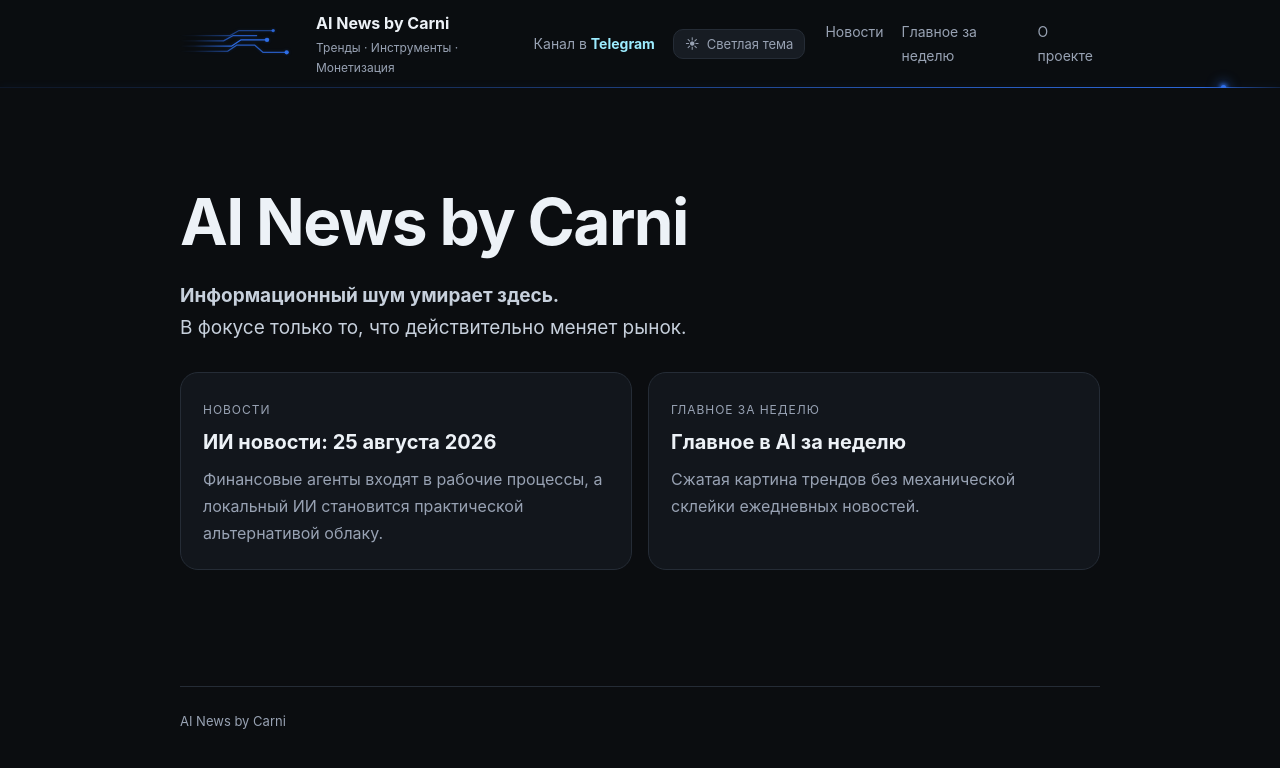
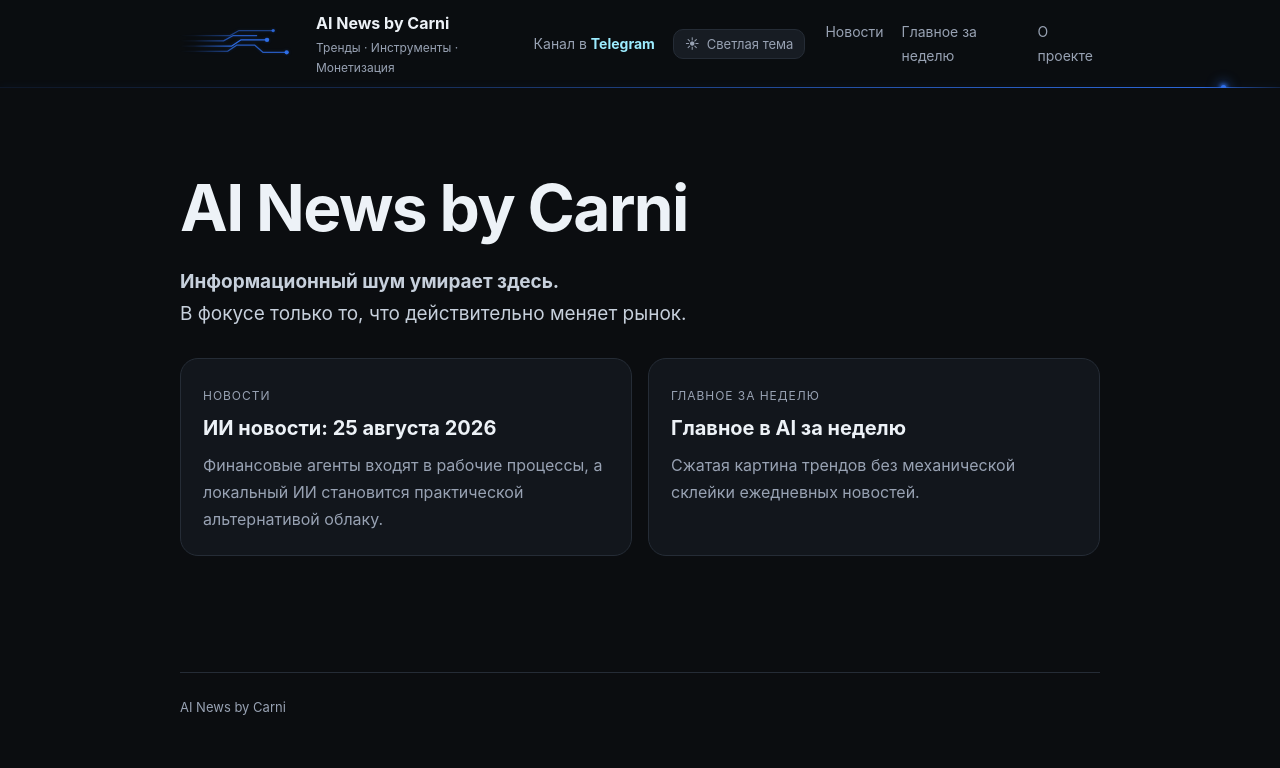
Before and after one commit to DmitryCarni/ai-news-by-carni, a Jekyll site: the page built from index.md, in a window 1280 px wide. Shown: the top 768 px of the page. Built offline with Jekyll 4.4.1, drawn with Linux system fonts in a browser that asks for light colours.

Commit message:
Tighten homepage top spacing

```diff
--- a/index.md
+++ b/index.md
@@ -8,7 +8,7 @@ title: Главная
 {% assign latest_daily = daily_reports | first %}
 {% assign latest_weekly = weekly_reports | first %}
 
-<section class="hero">
+<section class="hero" style="padding-top:20px">
 <h1>AI News by Carni</h1>
 <p class="lead"><strong>Информационный шум умирает здесь.</strong><br>В фокусе только то, что действительно меняет рынок.</p>
 
```
